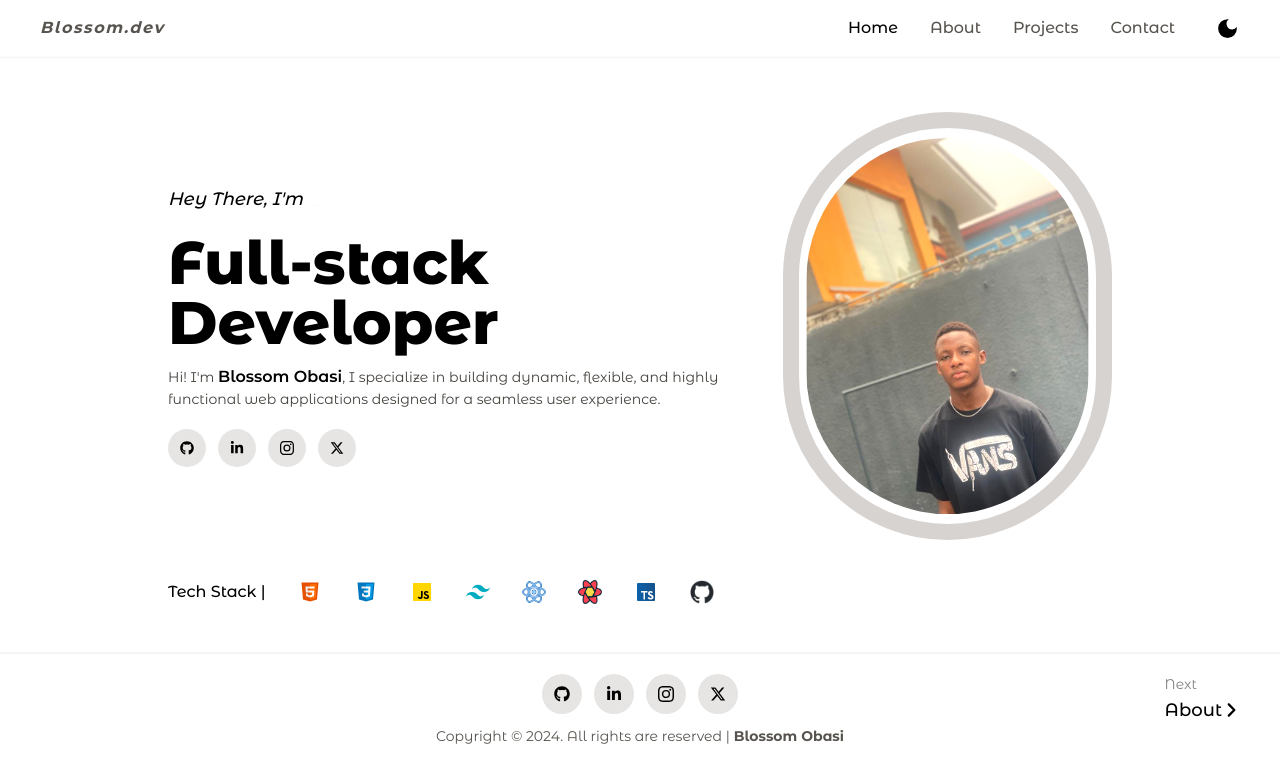
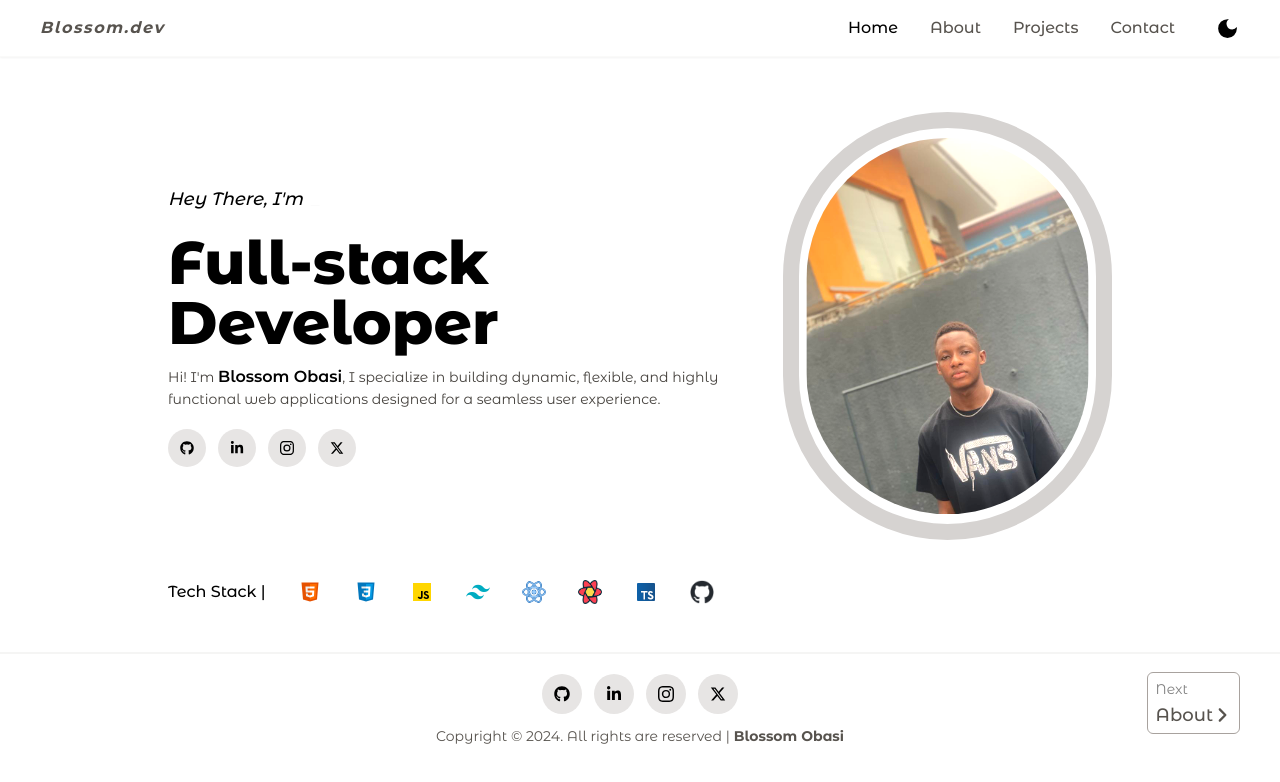
Before and after one commit to blossomobasi/blossoms-portfolio, a Next.js app: page / in a window 1280 px wide. Shown: the top 782 px of the page. Built offline with nearby package versions, Linux system fonts and the light colour scheme.

Commit message:
Update next button

```diff
--- a/src/components/NextButton.tsx
+++ b/src/components/NextButton.tsx
@@ -24,14 +24,14 @@ const NextButton = () => {
     return (
         <Link
             href={nextPathname.toLocaleLowerCase()}
-            className={`fixed top-[calc(100%-8rem)] right-10 group ${
+            className={`fixed top-[calc(100%-8rem)] right-10 group border dark:border-stone-800 border-stone-400 hover:border-stone-500 py-1 px-2 rounded-md ${
                 pathname === "/contact" && "hidden"
             }`}
         >
-            <span className="text-sm opacity-50 group-hover:opacity-100 transition-all duration-300">
+            <span className="text-sm opacity-50 dark:group-hover:opacity-100 transition-all duration-300">
                 Next
             </span>
-            <p className="text-lg font-medium flex items-center">
+            <p className="text-lg font-medium flex items-center dark:text-white text-stone-600">
                 {nextPathname}
                 <span className="group-hover:translate-x-2 transition-all duration-300">
                     <FaAngleRight />
```
